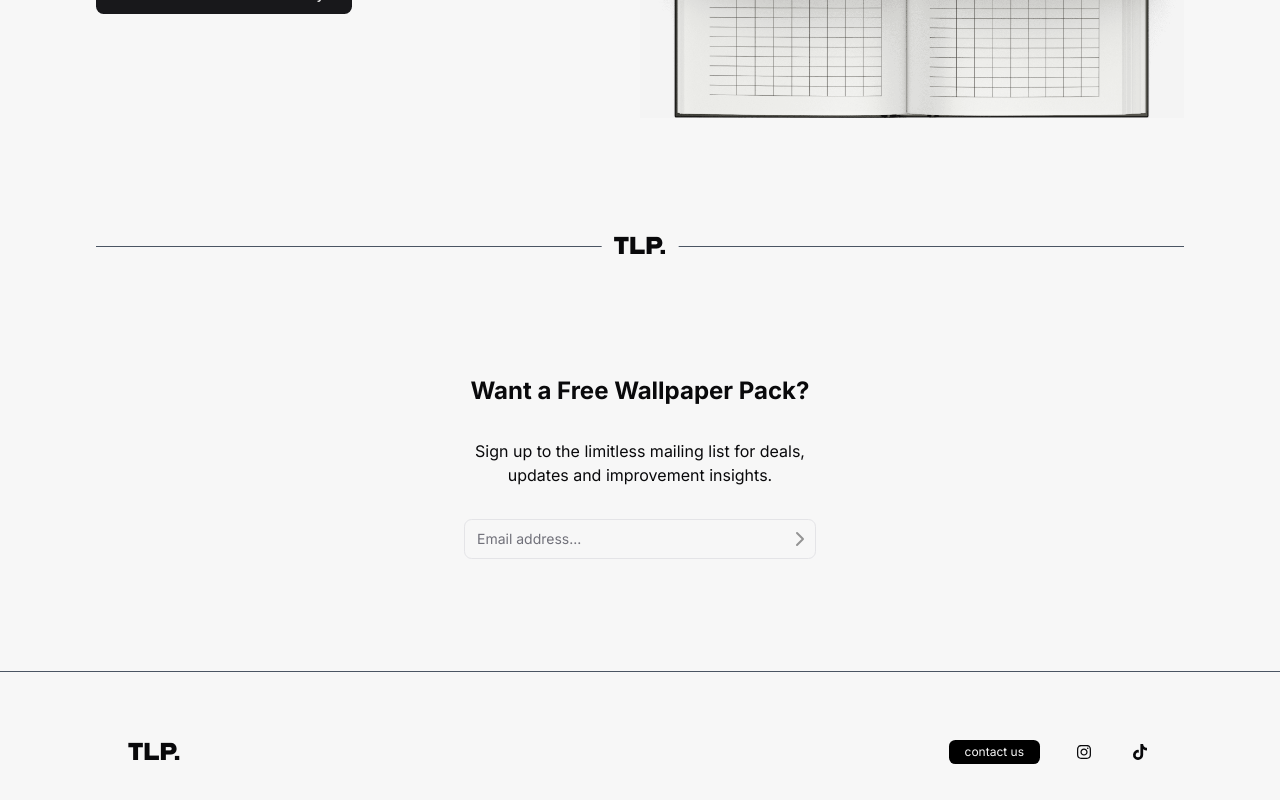
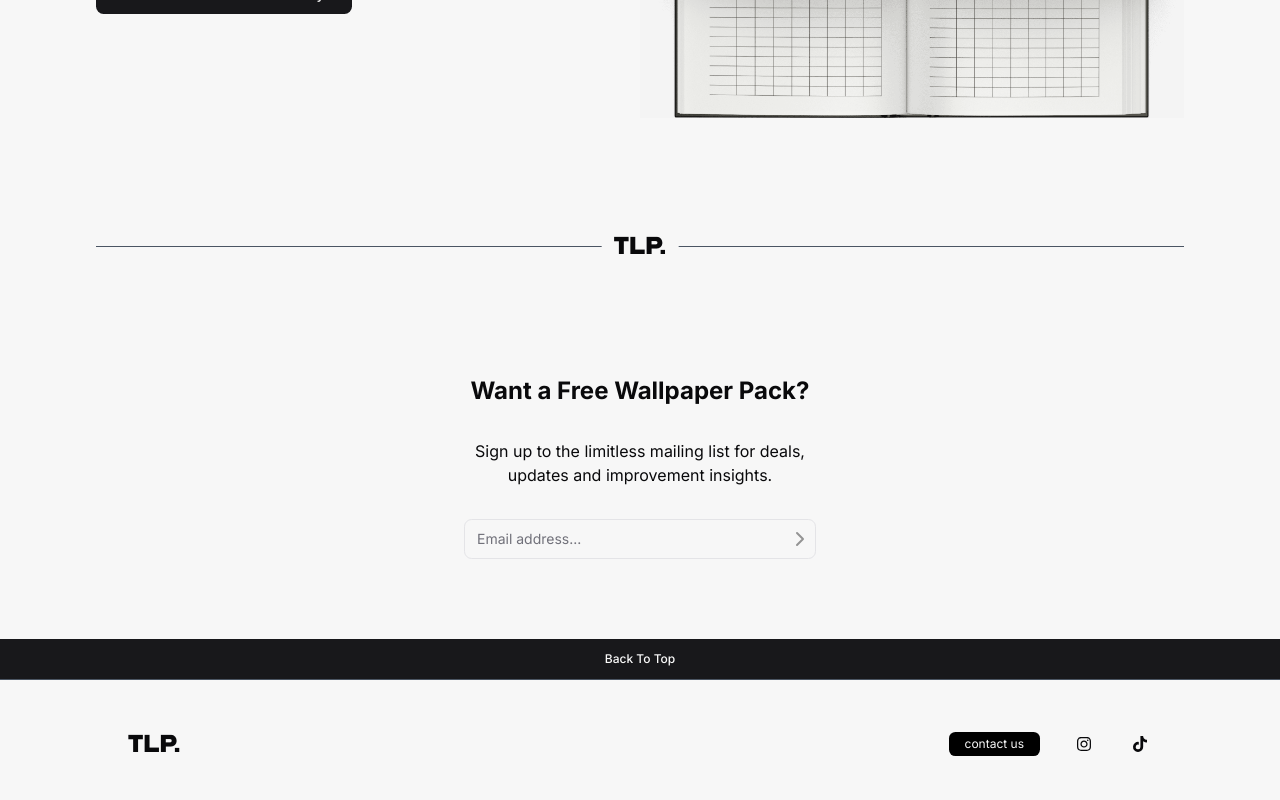
Before and after one commit to hasin202/tlp., a Next.js app: page / in a window 1280 px wide. Shown: the part 3232-4032 px from the top of the page. Built offline with nearby package versions, Linux system fonts and the light colour scheme; no server answers.

Commit message:
feat:add button to scroll to top of page

```diff
--- a/app/modules/footer/index.tsx
+++ b/app/modules/footer/index.tsx
@@ -5,7 +5,7 @@ import { faInstagram, faTiktok } from "@fortawesome/free-brands-svg-icons";
 const Footer = () => {
   return (
     <div>
-      <hr className="h-px my-8 bg-gray-600 border-0 w-full" />
+      <hr className="h-px mb-4 bg-gray-600 border-0 w-full" />
       <div className="p-12 md:px-32 2xl:px-48 3xl:px-64 py-8 flex justify-between items-center">
         <h2 className="text-2xl font-galderglynn">TLP.</h2>
         <div className="flex sm:flex-col md:flex-row gap-8">
--- a/app/modules/hero/index.tsx
+++ b/app/modules/hero/index.tsx
@@ -3,7 +3,10 @@ import BuyWithAmazonBtn from "../call-to-actions";
 
 const Hero = () => {
   return (
-    <div className="relative w-full flex flex-col items-center justify-center min-h-[80vh] md:min-h-[90vh] gap-8 md:pt-6">
+    <div
+      id="hero"
+      className="relative w-full flex flex-col items-center justify-center min-h-[80vh] md:min-h-[90vh] gap-8 md:pt-6"
+    >
       <img
         className=" md:max-w-[35rem] xl:max-w-[40rem] 2xl:max-w-[55rem]"
         src="/assets/hero.webp"
--- a/app/page.tsx
+++ b/app/page.tsx
@@ -8,10 +8,11 @@ import GoalSetting from "./modules/extra-info/goal-setting";
 import Journalling from "./modules/extra-info/journalling";
 import WeeklyReviews from "./modules/extra-info/weeky-reviews";
 import Matrix from "./modules/extra-info/matrix";
+import { Button } from "@/components/ui/button";
 
 export default function Home() {
   return (
-    <main className="flex flex-col gap-16 md:gap-24">
+    <main className="flex flex-col">
       <div className="flex flex-col gap-2">
         <Hero />
         <div className="flex flex-col gap-16 md:gap-24 px-10 md:px-16 lg:px-24 2xl:px-48 3xl:px-64 mb-20">
@@ -25,8 +26,9 @@ export default function Home() {
           <MailingList />
         </div>
       </div>
-      {/* <PageBreak />
-      <MailingList /> */}
+      <a href="#hero">
+        <Button className="w-full text-xs rounded-none">Back To Top</Button>
+      </a>
     </main>
   );
 }
```
